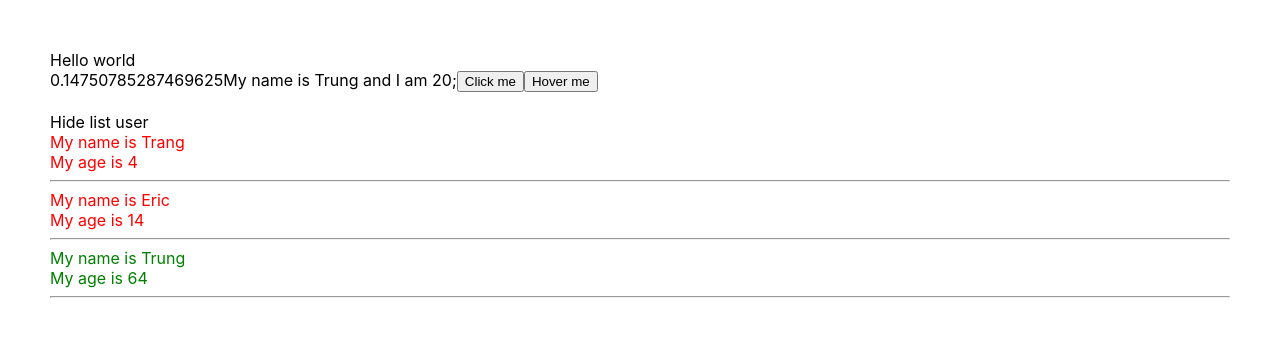
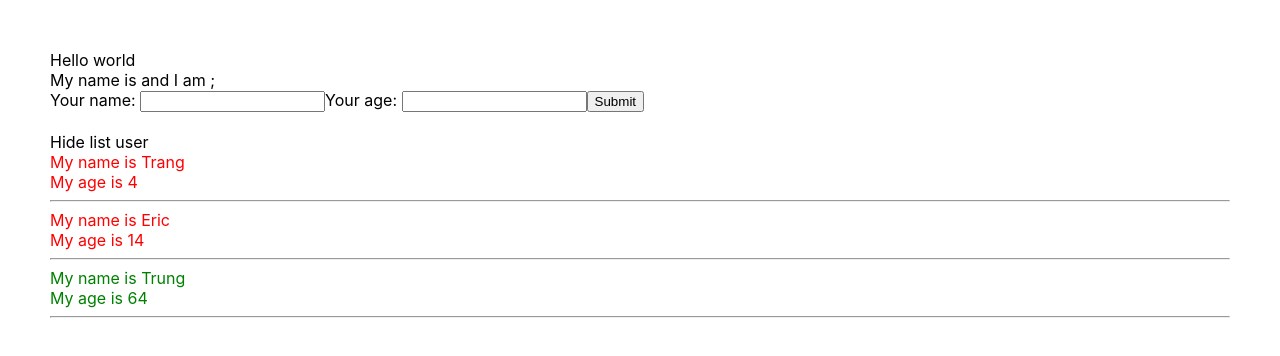
Before and after one commit to kimmttrung/Hackathon2025_StudyMate, a React (Create React App) app in the folder fontend-react-mindmap/: page / in a window 1280 px wide. Shown: the top 356 px of the page. Built offline with nearby package versions, Linux system fonts and the light colour scheme.

Commit message:
fuction as props

```diff
--- /dev/null
+++ b/fontend-react-mindmap/src/components/AddUserInfor.jsx
@@ -0,0 +1,72 @@
+import React from "react";
+
+class AddUserInfor extends React.Component {
+    state = {
+        name: '',
+        age: '',
+        address: "HP"
+    };
+
+
+    // handleClick = (event) => {
+    //     console.log("My name is", this.state.name);
+    //     // console.log(event.target);
+
+    //     // merge State: class react
+    //     this.setState({
+    //         name: "Hieu",
+    //         age: Math.floor((Math.random() * 100) + 1)
+    //     })
+    // }
+
+    handleOnChangeInput = (event) => {
+        this.setState({
+            name: event.target.value
+        })
+    }
+    handleOnChangeAge = (event) => {
+        this.setState({
+            age: event.target.value
+        })
+    }
+
+    handleOnSubmit = (event) => {
+        event.preventDefault();
+        this.props.handleAddNewUser({
+            id: Math.floor((Math.random() * 100) + 1) + '-random',
+            name: this.state.name,
+            age: this.state.age
+        });
+    }
+
+    handleOnMouse(event) {
+        console.log(event);
+    }
+
+
+    // JXS
+    render() {
+        return (
+            <div className="flex justify-content-center gap-2">
+                My name is {this.state.name} and I am {this.state.age};
+                <form onSubmit={(event) => this.handleOnSubmit(event)}>
+                    <label htmlFor="">Your name: </label>
+                    <input
+                        value={this.state.name}
+                        type="text"
+                        onChange={(event) => this.handleOnChangeInput(event)}
+                    />
+                    <label htmlFor="">Your age: </label>
+                    <input
+                        type="text"
+                        value={this.state.age}
+                        onChange={(event) => this.handleOnChangeAge(event)}
+                    />
+                    <button onClick={() => this.handleOnSubmit}>Submit</button>
+                </form>
+            </div>
+        );
+    }
+}
+
+export default AddUserInfor;
--- a/fontend-react-mindmap/src/components/MyComponent.jsx
+++ b/fontend-react-mindmap/src/components/MyComponent.jsx
@@ -1,6 +1,6 @@
 import React from "react";
-import UserInfor from "./UserInfor";
 import DisplayInfor from "./DisplayInfor";
+import AddUserInfor from "./AddUserInfor";
 
 class MyComponent extends React.Component {
     state = {
@@ -16,7 +16,7 @@ class MyComponent extends React.Component {
 
         return (
             <div>
-                <UserInfor />
+                <AddUserInfor />
                 <br />
 
                 <DisplayInfor
--- a/fontend-react-mindmap/src/components/UserInfor.jsx
+++ /dev/null
@@ -1,40 +0,0 @@
-import React from "react";
-
-class UserInfor extends React.Component {
-    state = {
-        name: 'Trung',
-        age: 20,
-        address: "HP"
-    };
-
-
-    handleClick = (event) => {
-        console.log("My name is", this.state.name);
-        // console.log(event.target);
-
-        this.setState({
-            name: "Hieu",
-            age: Math.floor((Math.random() * 100) + 1)
-        })
-    }
-
-    handleOnMouse(event) {
-        console.log(event);
-    }
-
-
-    // JXS
-    render() {
-        return (
-            <div>
-                {Math.random()}
-                My name is {this.state.name} and I am {this.state.age};
-                <button onClick={this.handleClick}>Click me</button>
-
-                <button onMouseOver={(event) => this.handleOnMouse(event)}>Hover me</button>
-            </div>
-        );
-    }
-}
-
-export default UserInfor;
```
